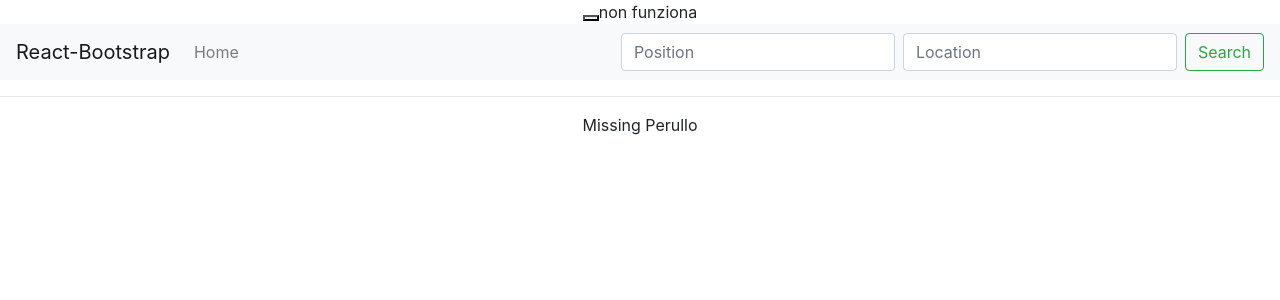
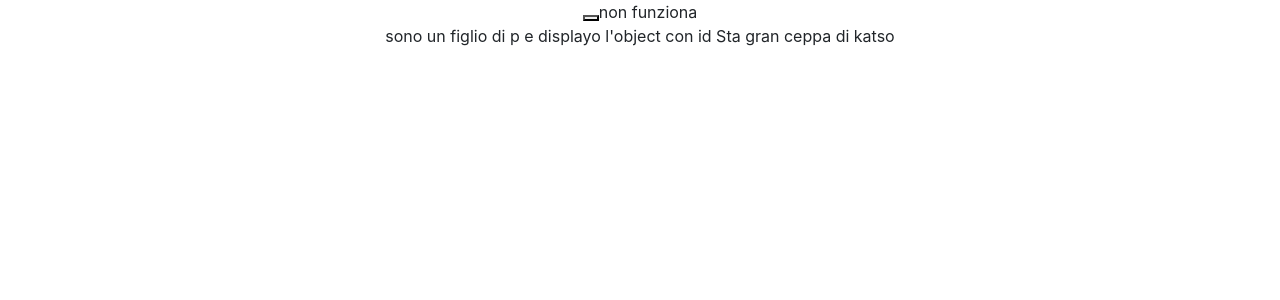
Before and after one commit to VernalEquinox000/Strive-M7-D2, a React (Create React App) app: page /details in a window 1280 px wide. Shown: the top 300 px of the page. Built offline with nearby package versions, Linux system fonts and the light colour scheme.

Commit message:
finished somehow!

```diff
--- a/src/App.js
+++ b/src/App.js
@@ -5,7 +5,7 @@ import Search from "./components/Search";
 import Result from "./components/Result";
 import Details from "./components/Details";
 
-import { BrowserRouter as Router, Route } from "react-router-dom";
+import { BrowserRouter as Router, Route, Switch } from "react-router-dom";
 
 class App extends React.Component {
   state = {
@@ -54,8 +54,10 @@ class App extends React.Component {
             ? "funziona"
             : "non funziona"}
 
+        <Switch>
           <Route
-            path="/"
+              path="/"
+              exact
             render={() => (
               <Search
                 idResultHandler={this.idResultHandler}
@@ -63,7 +65,9 @@ class App extends React.Component {
               />
             )}
           />
-          <Route path="/details" component={Details} />
+
+          <Route path="/details" exact render={(props) => (<Details {...props} kulo={this.state.selectedJobby} />)} />
+          </Switch>
         </Router>
       </div>
     );
--- a/src/components/Details.jsx
+++ b/src/components/Details.jsx
@@ -1,7 +1,7 @@
 import React, { Component } from "react";
 
 export default class Details extends Component {
-  fetch = async () => {
+  /*   fetch = async () => {
     let response = await fetch(
       `https://yabba-dabba-duls-cors-anywhere.herokuapp.com/https://jobs.github.com/positions.json?description=front&location=${this.props.match.path}`
     );
@@ -9,13 +9,19 @@ export default class Details extends Component {
     console.log(data);
 
     //e.preventDefault();
-  };
+  }; */
 
   render() {
-    console.log(this.props.match.path);
+    //CONSOLLOGGATILCULO (cit.)
+    console.log(this.props.kulo);
     return (
       <div>
-        <p>Missing Perullo</p>
+        <p>
+          sono un figlio di p e displayo l'object con id{" "}
+          {this.props.kulo
+            ? this.props.kulo.company
+            : "Sta gran ceppa di katso"}
+        </p>
       </div>
     );
   }
--- a/src/components/Result.jsx
+++ b/src/components/Result.jsx
@@ -1,4 +1,5 @@
 import React, { Component } from "react";
+import { Link } from "react-router-dom";
 
 export default class Result extends Component {
   //data = this.props.dataRichard;
@@ -16,9 +17,11 @@ export default class Result extends Component {
     return (
       <div>
         {this.props.dataRichard.map((job) => (
-          <p onClick={() => this.selectedJobHandler(job.id)}>
-            {job.id} + {job.company}
-          </p>
+          <Link to="/details">
+            <p onClick={() => this.selectedJobHandler(job.id)}>
+              {job.id} + {job.company}
+            </p>
+          </Link>
         ))}
       </div>
     );
```
